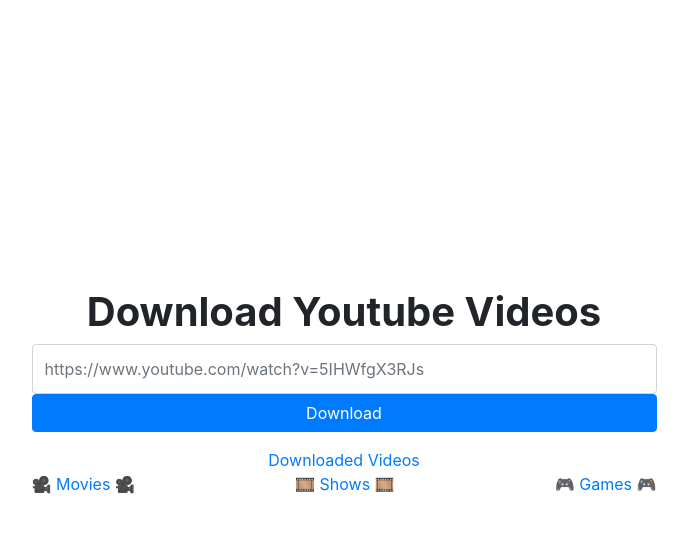
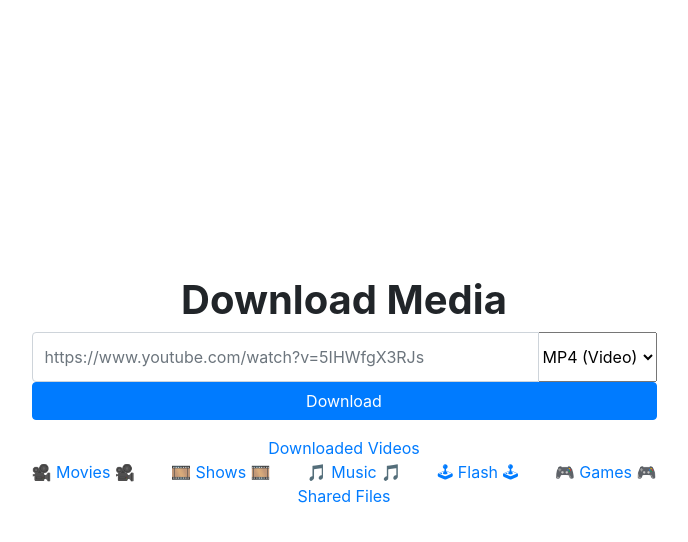
Before and after one commit to LiamPerson/Pier-Legacy, a PHP site: page / in a window 1280 px wide. Shown: the top 542 px of the page, without its empty margins (296-984 px from the left). Run offline with PHP 8.4, Linux system fonts and the light colour scheme.

Commit message:
added mp3 and new folders

```diff
--- a/index.php
+++ b/index.php
@@ -15,8 +15,16 @@
         <div class="mw-50 text-center">
             <div class="form-group">
                 <form action="" onsubmit="downloadVideo();">
-                    <label for="downloadURL" class="h1 font-weight-bold">Download Youtube Videos</label>
+                    <label for="downloadURL" class="h1 font-weight-bold">Download Media</label>
+                    <div class="input-group">
                     <input type="text" id="downloadURL" class="form-control" value="" name="url" style="height: 50px" placeholder="https://www.youtube.com/watch?v=5IHWfgX3RJs">
+                        <div class="input-group-append">
+                            <select name="mediaType" id="mediaType">
+                                <option value="mp4">MP4 (Video)</option>
+                                <option value="mp3">MP3 (Music)</option>
+                            </select>
+                        </div>
+                    </div>
                     <div class="alert alert-danger" style="display: none;" id="displayText"><small class="text-danger">Invalid URL</small></div>
                     <button type="submit" class="btn btn-primary btn-block" id="downloadButton">Download</button>
                 </form>
@@ -27,14 +35,17 @@
                         <h5>Downloading...</h5>
                         <div class="loader" style="margin-left: 15px"></div>
                     </div>
-                    <p><a target="_blank" href="youtubedl/">View downloaded videos</a></p>
+                    <p><a target="_blank" href="youtubedl/">View downloaded media</a></p>
                 </div>
                 <a target="_blank" href="youtubedl/">Downloaded Videos</a>
                 <div class="d-flex flex-wrap justify-content-between">
                     <a class="" target="_blank" href="movies/">🎥 Movies 🎥</a>
                     <a target="_blank" href="shows/">🎞️ Shows 🎞️</a>
+                    <a class="" target="_blank" href="music/">🎵 Music 🎵</a>
+                    <a target="_blank" href="flash/">🕹 Flash 🕹</a>
                     <a target="_blank" href="games/">🎮 Games 🎮</a>
                 </div>
+                <a target="_blank" href="shared/">Shared Files</a>
             </div>
         </div>
     </div>
@@ -85,7 +96,7 @@
                 setTimeout(()=>{
                     dlButton.prop("disabled", false);
                     // errorText.hide();
-                    displaySuccess("Video downloaded! ✔");
+                    displaySuccess("Media downloaded! ✔");
                     dlContainer.slideUp();
                 }, 3000)
 
```
Also changed, not shown: 1 other file.
